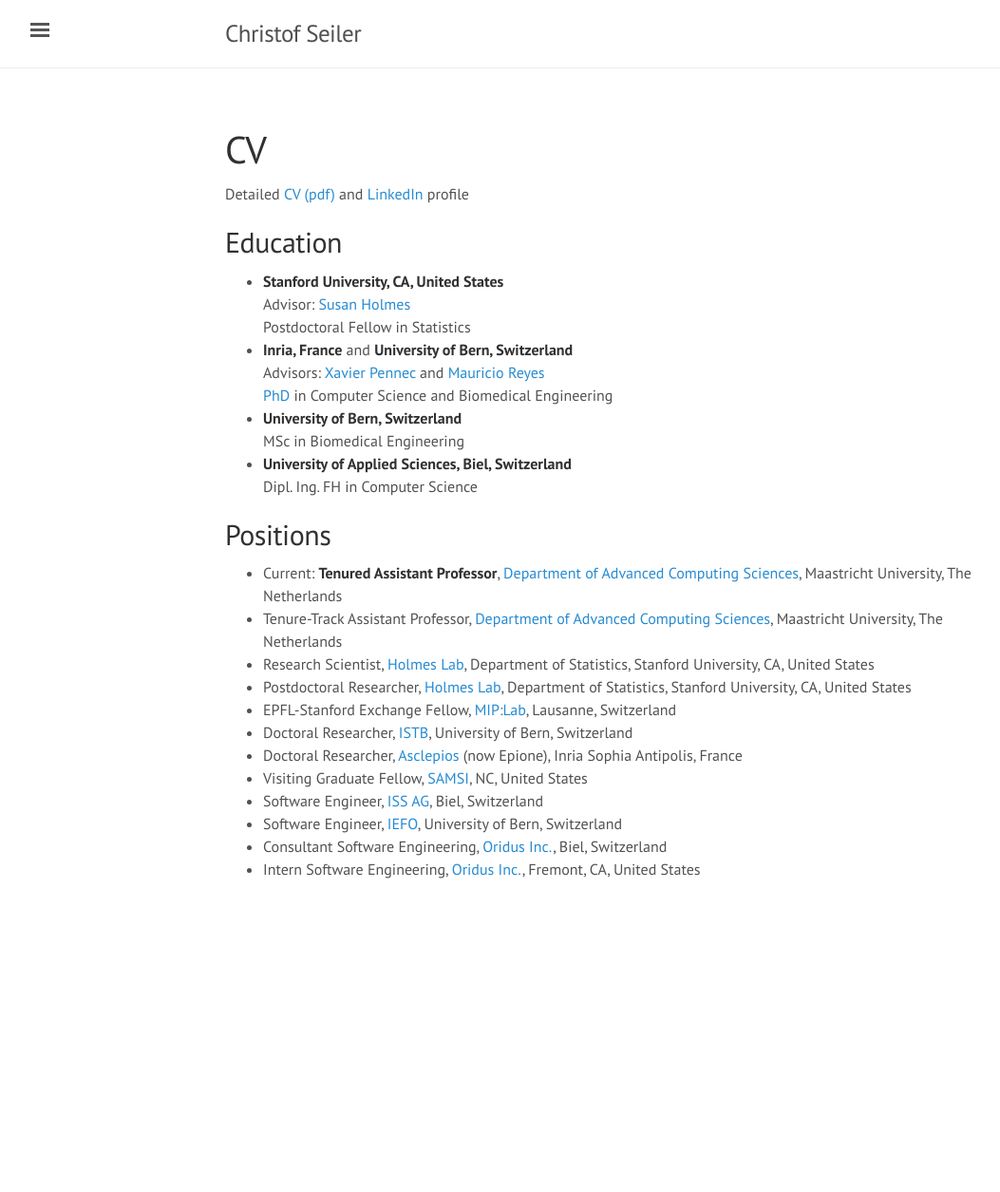
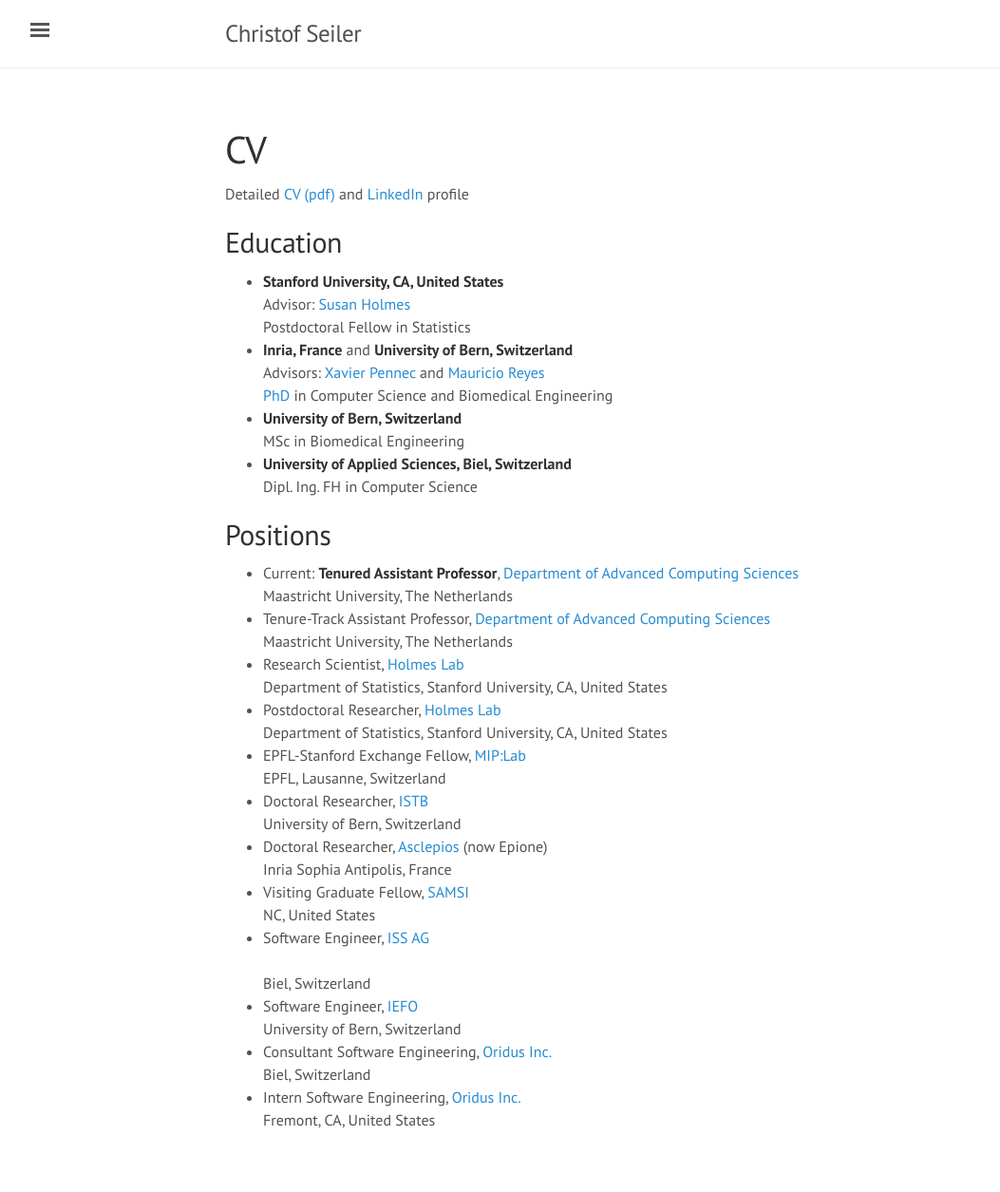
Before and after one commit to ChristofSeiler/ChristofSeiler.github.io, a Jekyll site: the page built from cv.md, in a window 1280 px wide. Shown: the whole page at 95% size, without its empty margins (3-1056 px from the left). Built offline with Jekyll 4.4.1, drawn with Linux system fonts in a browser that asks for light colours; before the commit the page ends 991 px from its top, so only the background shows below that.

Commit message:
formatting

```diff
--- a/cv.md
+++ b/cv.md
@@ -20,18 +20,30 @@
 
 ## Positions
 
-* Current: **Tenured Assistant Professor**, [Department of Advanced Computing Sciences](https://www.maastrichtuniversity.nl/about-um/faculties/science-and-engineering/fse-departments/department-data-science-and-knowledge), Maastricht University, The Netherlands
-* Tenure-Track Assistant Professor, [Department of Advanced Computing Sciences](https://www.maastrichtuniversity.nl/about-um/faculties/science-and-engineering/fse-departments/department-data-science-and-knowledge), Maastricht University, The Netherlands
-* Research Scientist, [Holmes Lab](http://statweb.stanford.edu/~susan/lab_index.html), Department of Statistics, Stanford University, CA, United States
-* Postdoctoral Researcher, [Holmes Lab](http://statweb.stanford.edu/~susan/lab_index.html), Department of Statistics, Stanford University, CA, United States
-* EPFL-Stanford Exchange Fellow, [MIP:Lab](https://miplab.epfl.ch/), Lausanne, Switzerland
-* Doctoral Researcher, [ISTB](http://www.istb.unibe.ch/index_eng.html), University of Bern, Switzerland
-* Doctoral Researcher, [Asclepios](https://team.inria.fr/epione/en/) (now Epione), Inria Sophia Antipolis, France
-* Visiting Graduate Fellow, [SAMSI](https://www.samsi.info/), NC, United States
-* Software Engineer, [ISS AG](http://www.iss-ag.ch/en), Biel, Switzerland
-* Software Engineer, [IEFO](http://www.swissrdl.unibe.ch/about_us/history/index_eng.html), University of Bern, Switzerland
-* Consultant Software Engineering, [Oridus Inc.](https://www.bloomberg.com/research/stocks/private/snapshot.asp?privcapid=524394), Biel, Switzerland
-* Intern Software Engineering, [Oridus Inc.](https://www.bloomberg.com/research/stocks/private/snapshot.asp?privcapid=524394), Fremont, CA, United States
+* Current: **Tenured Assistant Professor**, [Department of Advanced Computing Sciences](https://www.maastrichtuniversity.nl/about-um/faculties/science-and-engineering/fse-departments/department-data-science-and-knowledge) <br>
+Maastricht University, The Netherlands
+* Tenure-Track Assistant Professor, [Department of Advanced Computing Sciences](https://www.maastrichtuniversity.nl/about-um/faculties/science-and-engineering/fse-departments/department-data-science-and-knowledge) <br>
+Maastricht University, The Netherlands
+* Research Scientist, [Holmes Lab](http://statweb.stanford.edu/~susan/lab_index.html) <br>
+Department of Statistics, Stanford University, CA, United States
+* Postdoctoral Researcher, [Holmes Lab](http://statweb.stanford.edu/~susan/lab_index.html) <br>
+Department of Statistics, Stanford University, CA, United States
+* EPFL-Stanford Exchange Fellow, [MIP:Lab](https://miplab.epfl.ch/) <br>
+EPFL, Lausanne, Switzerland
+* Doctoral Researcher, [ISTB](http://www.istb.unibe.ch/index_eng.html) <br>
+University of Bern, Switzerland
+* Doctoral Researcher, [Asclepios](https://team.inria.fr/epione/en/) (now Epione) <br>
+Inria Sophia Antipolis, France
+* Visiting Graduate Fellow, [SAMSI](https://www.samsi.info/) <br>
+NC, United States
+* Software Engineer, [ISS AG](http://www.iss-ag.ch/en) <br>
+<br>Biel, Switzerland
+* Software Engineer, [IEFO](http://www.swissrdl.unibe.ch/about_us/history/index_eng.html) <br>
+University of Bern, Switzerland
+* Consultant Software Engineering, [Oridus Inc.](https://www.bloomberg.com/research/stocks/private/snapshot.asp?privcapid=524394) <br>
+Biel, Switzerland
+* Intern Software Engineering, [Oridus Inc.](https://www.bloomberg.com/research/stocks/private/snapshot.asp?privcapid=524394) <br>
+Fremont, CA, United States
 
 <!--
 
```
